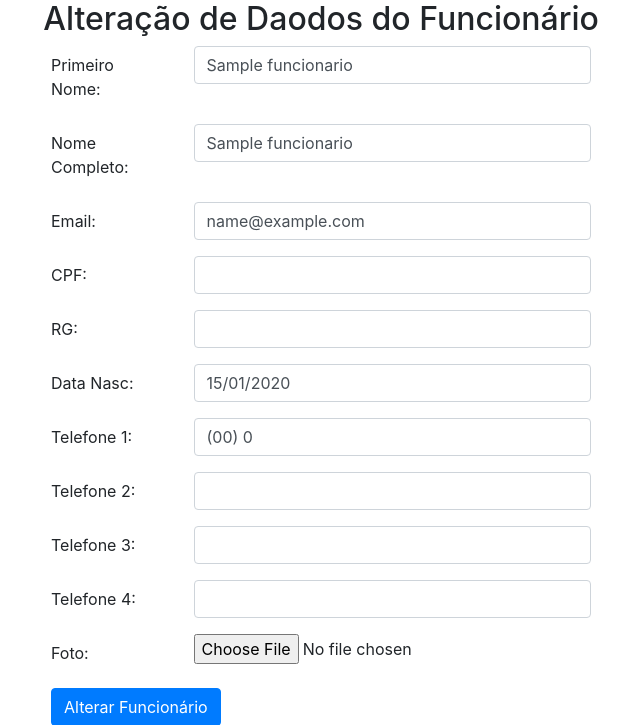
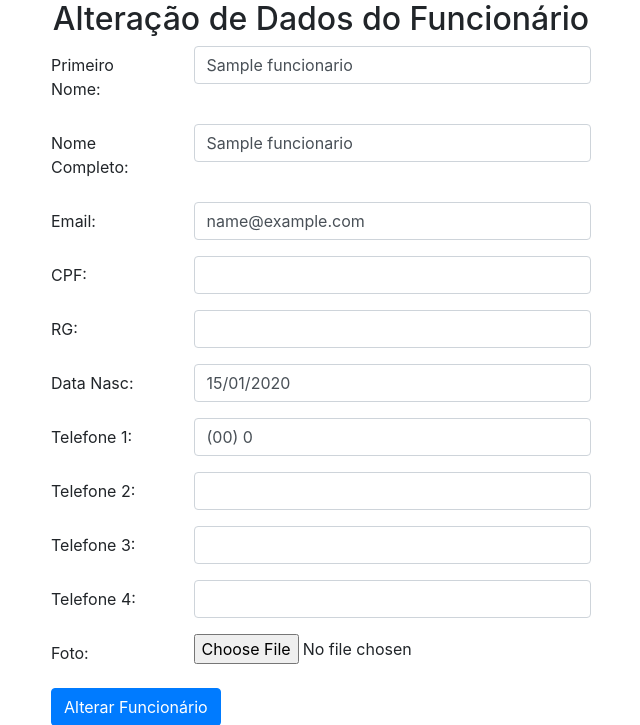
Before and after one commit to a124fr/crud_mvc, a PHP site: page /crud_mvc/funcionario/altera/1 in a window 1280 px wide. Shown: the part 56-781 px from the top of the page, without its empty margins (319-959 px from the left). Run offline with PHP 8.4, Linux system fonts and the light colour scheme; tables that the repository leaves empty hold one stand-in row (values such as "Sample post").

Commit message:
ajuste na view funcionario_altera

```diff
--- a/views/funcionario_altera.php
+++ b/views/funcionario_altera.php
@@ -1,5 +1,5 @@
 <div class="row justify-content-center">
-    <h2>Alteração de Daodos do Funcionário</h2>
+    <h2>Alteração de Dados do Funcionário</h2>
 </div>
 <?php if(!empty($msg)):?>
   <div class="row justify-content-center">
```
Also changed, not shown: assets/images/funcionarios/b9b09bdc149bc7de188c1efda24fd5e1.jpeg (deleted).
